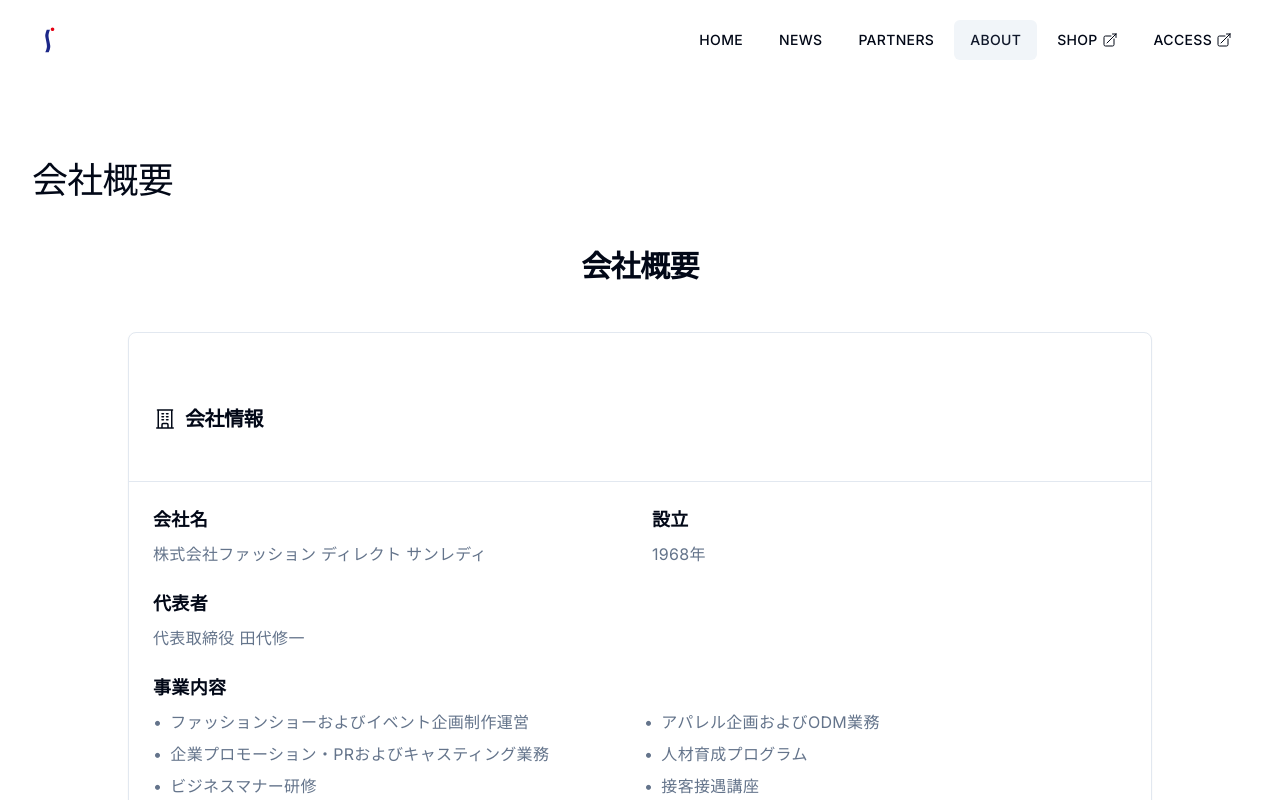
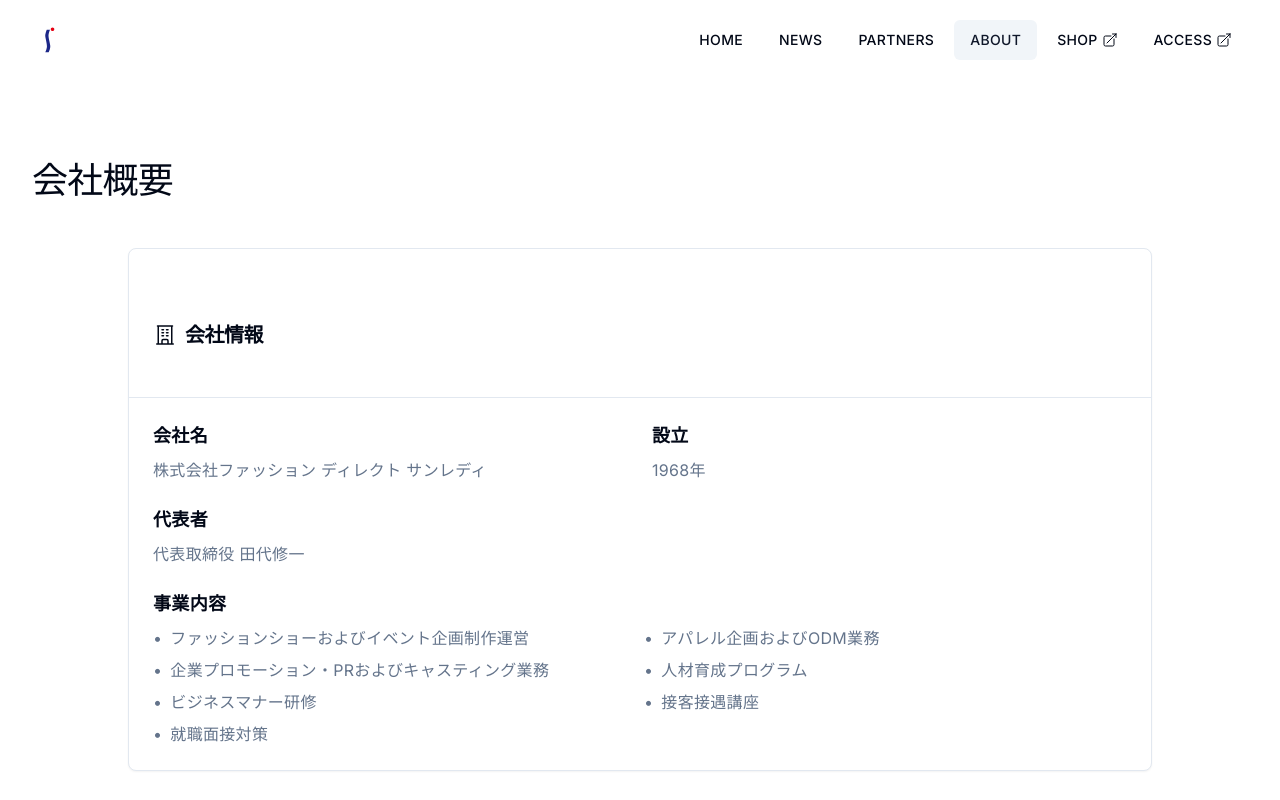
Before and after one commit to harukaaatashi/sunlady-home, a Next.js app: page /about in a window 1280 px wide. Shown: the top 800 px of the page. Built offline with nearby package versions, Linux system fonts and the light colour scheme.

Commit message:
会社概要ページのタイトル重複を解消

```diff
--- a/src/app/about/AboutContent.tsx
+++ b/src/app/about/AboutContent.tsx
@@ -41,13 +41,6 @@ export default function AboutContent() {
       variants={containerVariants}
       className="max-w-5xl mx-auto"
     >
-      <motion.h1
-        className="text-2xl sm:text-3xl font-bold mb-8 sm:mb-12 text-center"
-        variants={itemVariants}
-      >
-        会社概要
-      </motion.h1>
-
       <div className="grid gap-6 sm:gap-8">
         <motion.div variants={itemVariants}>
           <Card className="overflow-hidden">
```
